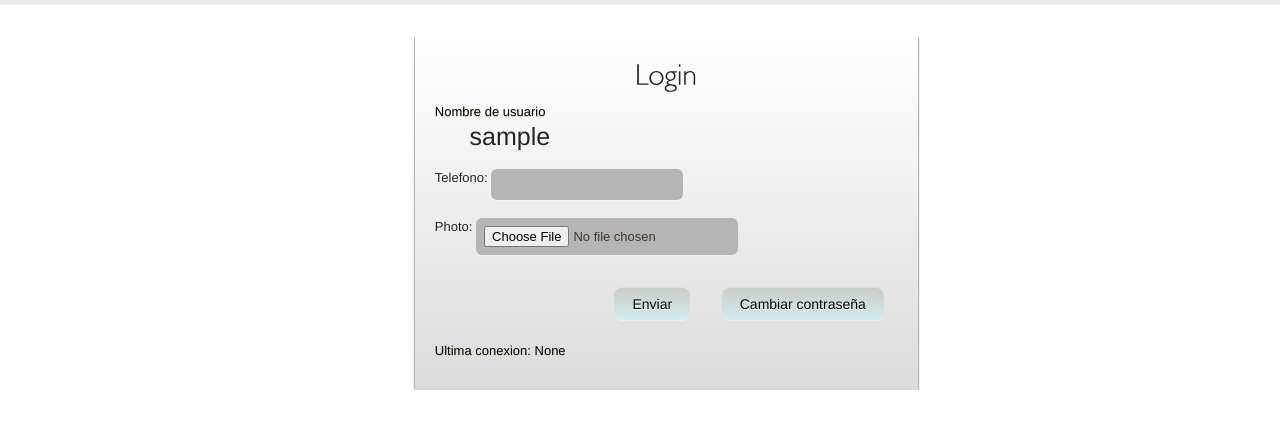
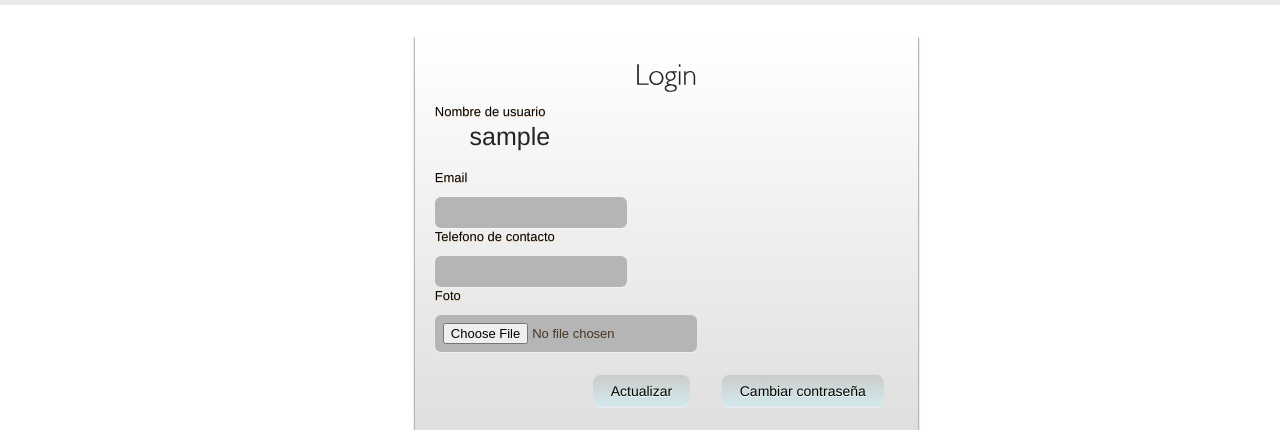
Before and after one commit to DAIEtsinf/webdai, a Django app: page /accounts/perfil/ in a window 1280 px wide. Shown: the part 72-502 px from the top of the page. Run offline with Django 3.2, Linux system fonts and the light colour scheme; the visitor is signed in with stand-in values (Sample User, id 1); data comes from the database, SQL or seed files in the repository; some libraries are stand-ins or nearby versions.

Commit message:
aYa se puede modificar el perfil.

```diff
--- a/accounts/forms.py
+++ b/accounts/forms.py
@@ -17,9 +17,6 @@ class RegistroUserForm(forms.ModelForm):
     class Meta:
 
         model = User
-
-        # ## widgets
-
 
         fields = ('username', 'email','first_name','last_name', 'password','password2')
 
@@ -65,6 +62,21 @@ class PerfilForm(forms.ModelForm):
             #'email': email
         }
 
+class UserForm(forms.ModelForm):
+
+    class Meta:
+
+        model = User
+
+        fields = ('email',)
+
+    def clean_email(self):
+         """Comprueba que no exista un email igual en la db"""
+         email = self.cleaned_data['email']
+         if User.objects.filter(email=email):
+            pass
+            #raise forms.ValidationError('Ya existe un email igual en la db.')
+         return email
 
 class AreaForm(forms.Form):
 
--- a/accounts/templates/accounts/perfil.html
+++ b/accounts/templates/accounts/perfil.html
@@ -14,9 +14,14 @@
                 <div class="form-title"><h2>Login</h2></div>
                 <div class="form-title">Nombre de usuario </div>
                 <div class="form-field username">{{user.username}}</div></br>
-                {{form.as_p}}
+                <div class="form-title">Email</div>
+                {{user_form.email}}
+                <div class="form-title">Telefono de contacto</div>
+                {{perfil_form.telefono}}
+                <div class="form-title">Foto</div>
+                {{perfil_form.photo}}
                 <div class="submit-container">
-                    <input class="submit-button" type="submit" value="Enviar" />
+                    <input class="submit-button" type="submit" value="Actualizar" />
                     <a href="{% url 'accounts.change_password' %}" class="submit-button">Cambiar contraseña</a>
                 </div>
                 <div class="form-title">Ultima conexion: {{user.last_login}}</div>
--- a/accounts/templates/accounts/registro.html
+++ b/accounts/templates/accounts/registro.html
@@ -17,7 +17,7 @@
                     {{ user_form.first_name }}
                     <div class="form-title">Apellidos</div>
                     {{ user_form.last_name }}
-                    <div class="form-title">email</div>
+                    <div class="form-title">Email</div>
                     {{ user_form.email }}
                     <div class="form-title">Contraseña </div>
                     {{ user_form.password }}
--- a/accounts/views.py
+++ b/accounts/views.py
@@ -8,22 +8,28 @@ from django.contrib.auth.decorators import login_required
 from django.shortcuts import redirect
 from django.core.urlresolvers import reverse
 from .models import UserProfile
+import string
 
 @login_required
 def perfil_view(request):
-    #user = User.objects.all()
-    user = User.objects.get(username=request.user)
+    perfil_form = PerfilForm(request.POST, instance=request.user)
+    user_form = UserForm(request.POST)
     if request.method == 'POST':
-        form = PerfilForm(request.POST)
 
-        if form.is_valid():
-            user.mail = form.cleaned_data['email']
+
+        if perfil_form.is_valid() and user_form.is_valid():
+            print(request.user)
+            user = request.user
+            user.email = user_form.cleaned_data['email']
             user.save()
-
-    else:
-        # Si el mthod es GET, instanciamos un objeto RegistroUserForm vacio
-        form = PerfilForm()
-    context = {'form': form}
+            profile = UserProfile.objects.get(user=user)
+            if perfil_form.cleaned_data['telefono']:
+                profile.telefono = perfil_form.cleaned_data['telefono']
+            if perfil_form.cleaned_data['photo']:
+                profile.photo = perfil_form.cleaned_data['photo']
+            profile.save()
+    context = {'perfil_form': perfil_form,
+               'user_form': user_form}
     return render(request, 'accounts/perfil.html', context)
     #context = {'perfil': perfil}
 
@@ -49,28 +55,6 @@ def registro_usuario_view(request):
             profile = userProfile_form.save(commit = False)
             profile.user = user
             profile.save()
-            # #cleaned_data = perfil_form.cleaned_data
-            # #username = cleaned_data.get('username')
-            # #password = cleaned_data.get('password')
-            # #email = cleaned_data.get('email')
-            # #photo = cleaned_data.get('photo')
-            # # E instanciamos un objeto User, con el username y password
-            # user_model = User.objects.create_user(username=username, password=password)
-            # # Añadimos el email
-            # user_model.email = email
-            # # Y guardamos el objeto, esto guardara los datos en la db.
-            # user_model.save()
-            # # Ahora, creamos un objeto UserProfile, aunque no haya incluido
-            # # una imagen, ya quedara la referencia creada en la db.
-            # user_profile = UserProfile()
-            # # Al campo user le asignamos el objeto user_model
-            # user_profile.user = user_model
-            # # y le asignamos la photo (el campo, permite datos null)
-            # user_profile.photo = photo
-            # # Por ultimo, guardamos tambien el objeto UserProfile
-            # user_profile.save()
-            # # Ahora, redireccionamos a la pagina accounts/gracias.html
-            # # Pero lo hacemos con un redirect.
 
             return redirect(reverse('accounts.gracias', kwargs={'username': user}))
 
```
Also changed, not shown: 1 other file.
